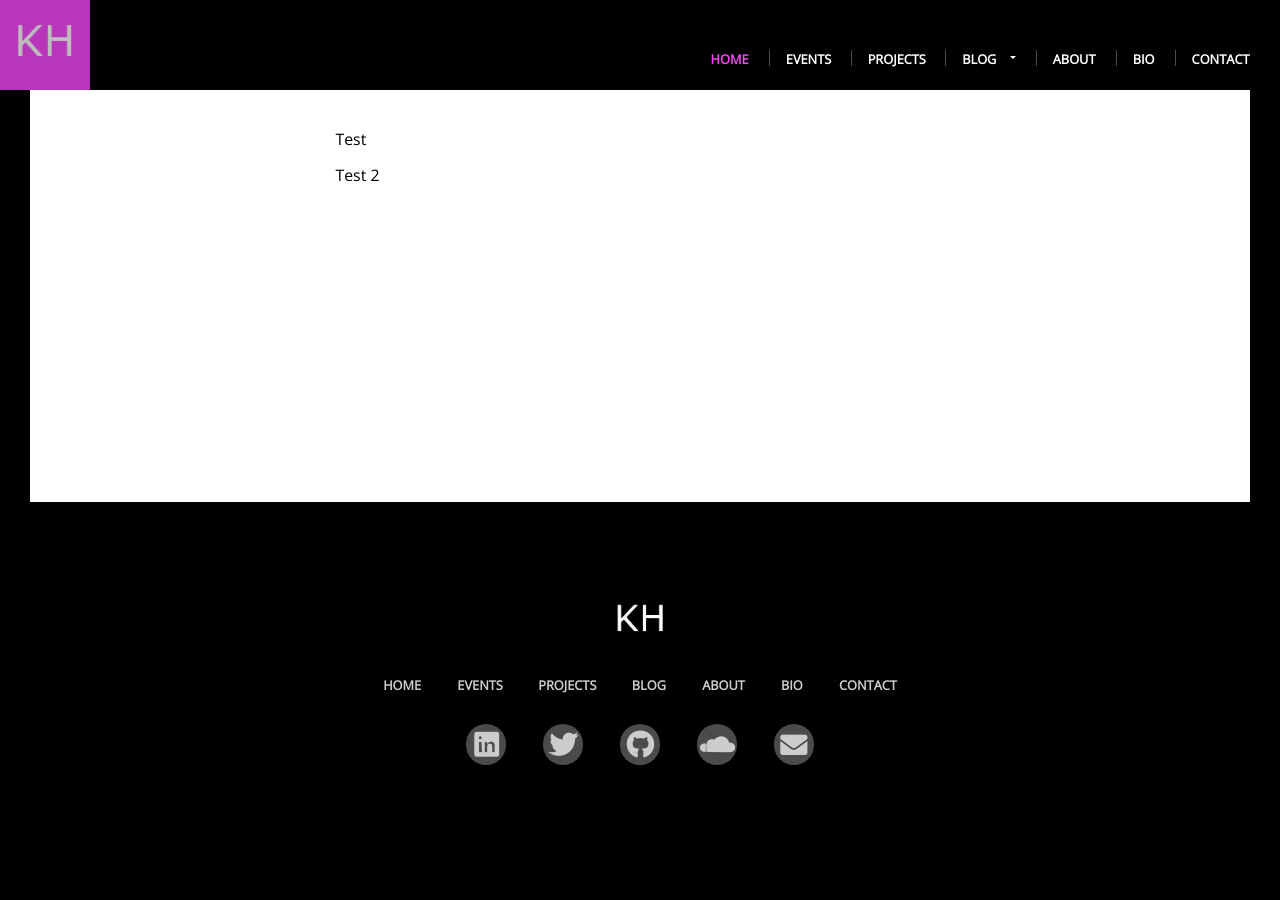
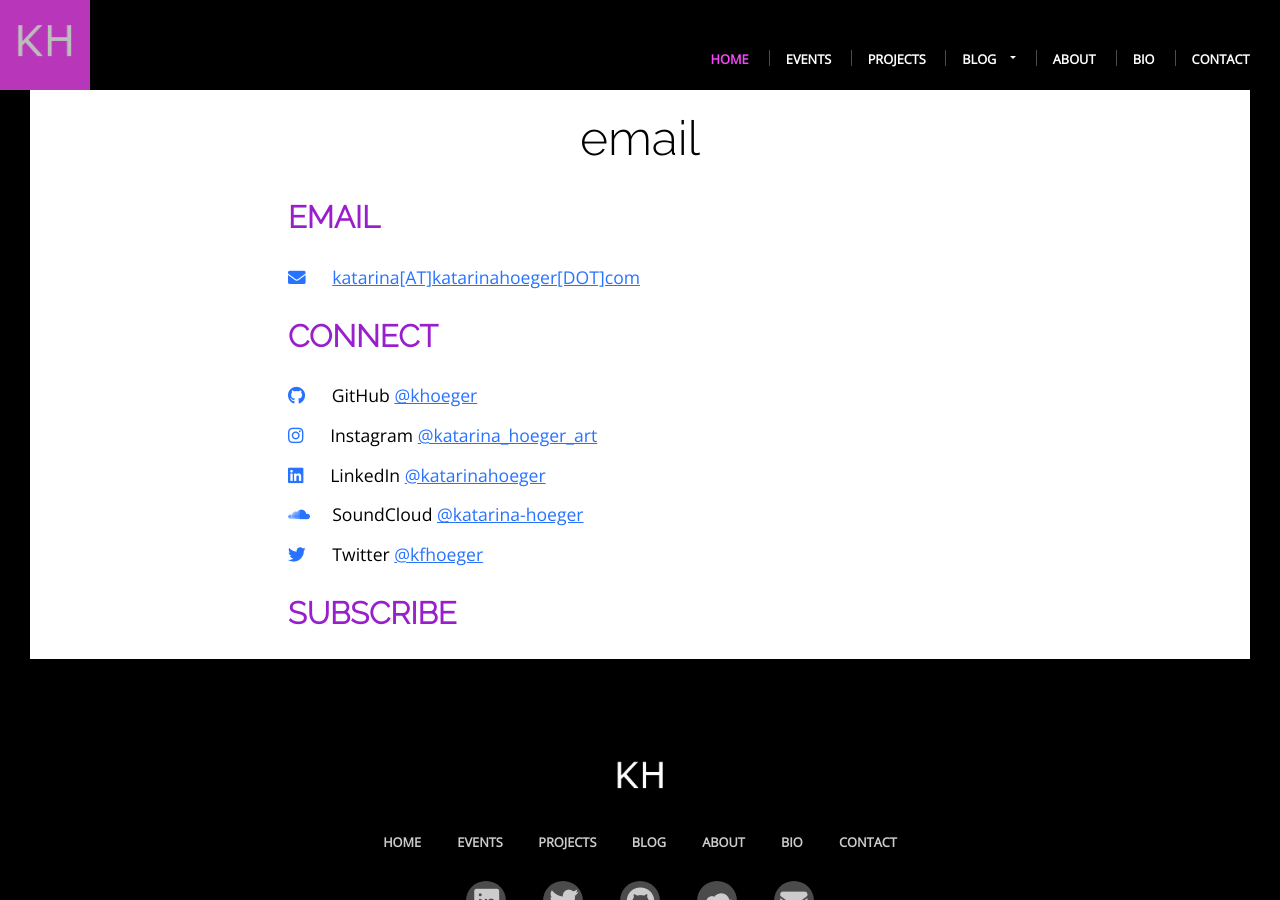
Before and after one commit to khoeger/khoeger.github.io, a Jekyll site: the page built from contact/contact.md, in a window 1280 px wide and 900 px high. Built offline with Jekyll 4.4.1, drawn with Linux system fonts in a browser that asks for light colours; our own code applies the rules of GitHub Pages for plain Markdown files.

```diff
--- a/contact/contact.md
+++ b/contact/contact.md
@@ -1,2 +1,35 @@
-- Test
-- Test 2
+## email
+
+[<span class="fa fa-envelope"></span>](mailto:{{site.email}}) &emsp; [katarina[AT]katarinahoeger[DOT]com](mailto:{{site.email}})
+
+<!-- LINK ASSIGNMENT CALCULATIONS -->
+{% assign base = 'https://www.linkedin.com/in/'%}
+{% assign username = site.linkedin_username %}
+{% assign linkedInLink = base | append:  username %}
+{% assign base = 'https://twitter.com/'%}
+{% assign username = site.twitter_username %}
+{% assign twitterLink = base | append:  username %}
+{% assign base = 'https://github.com/'%}
+{% assign username = site.github_username %}
+{% assign githubLink = base | append:  username %}
+{% assign base = 'https://soundcloud.com/'%}
+{% assign username = site.soundcloud_username %}
+{% assign soundcloudLink = base | append:  username %}
+{% assign base = 'https://www.instagram.com/'%}
+{% assign username = site.instagram_username %}
+{% assign instagramLink = base | append:  username %}
+## Connect
+
+[<span class="fab fa-github"></span>]({{githubLink}}) &emsp; GitHub [@{{site.github_username}}]({{githubLink}})
+
+[<span class="fab fa-instagram"></span>]({{instagramLink}}) &emsp; Instagram [@{{site.instagram_username}}]({{instagramLink}})
+
+[<span class="fab fa-linkedin"></span>]({{linkedInLink}}) &emsp; LinkedIn [@{{site.linkedin_username}}]({{linkedInLink}})
+
+[<span class="fab fa-soundcloud"></span>]({{soundcloudLink}}) &emsp;SoundCloud [@{{site.soundcloud_username}}]({{soundcloudLink}})
+
+[<span class="fab fa-twitter"></span>]({{twitterLink}}) &emsp; Twitter [@{{site.twitter_username}}]({{twitterLink}})
+
+
+
+## Subscribe
```
